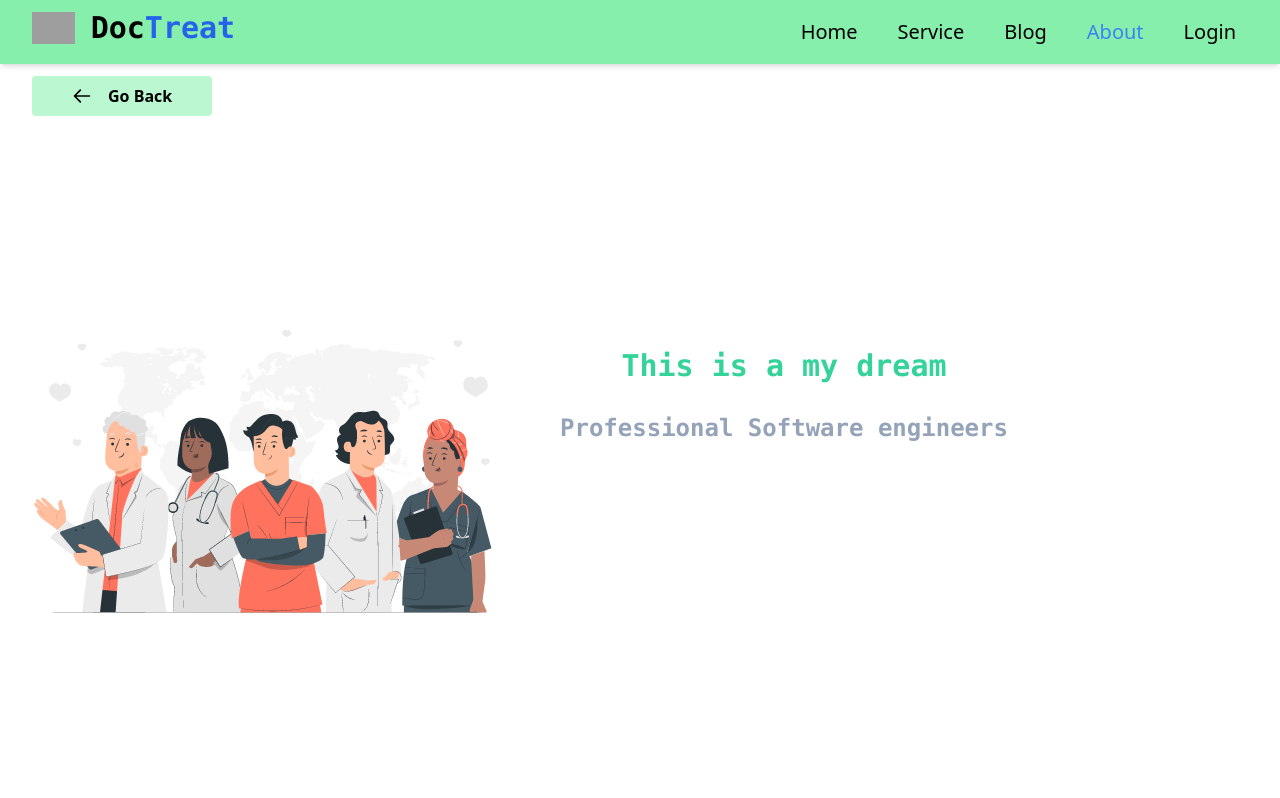
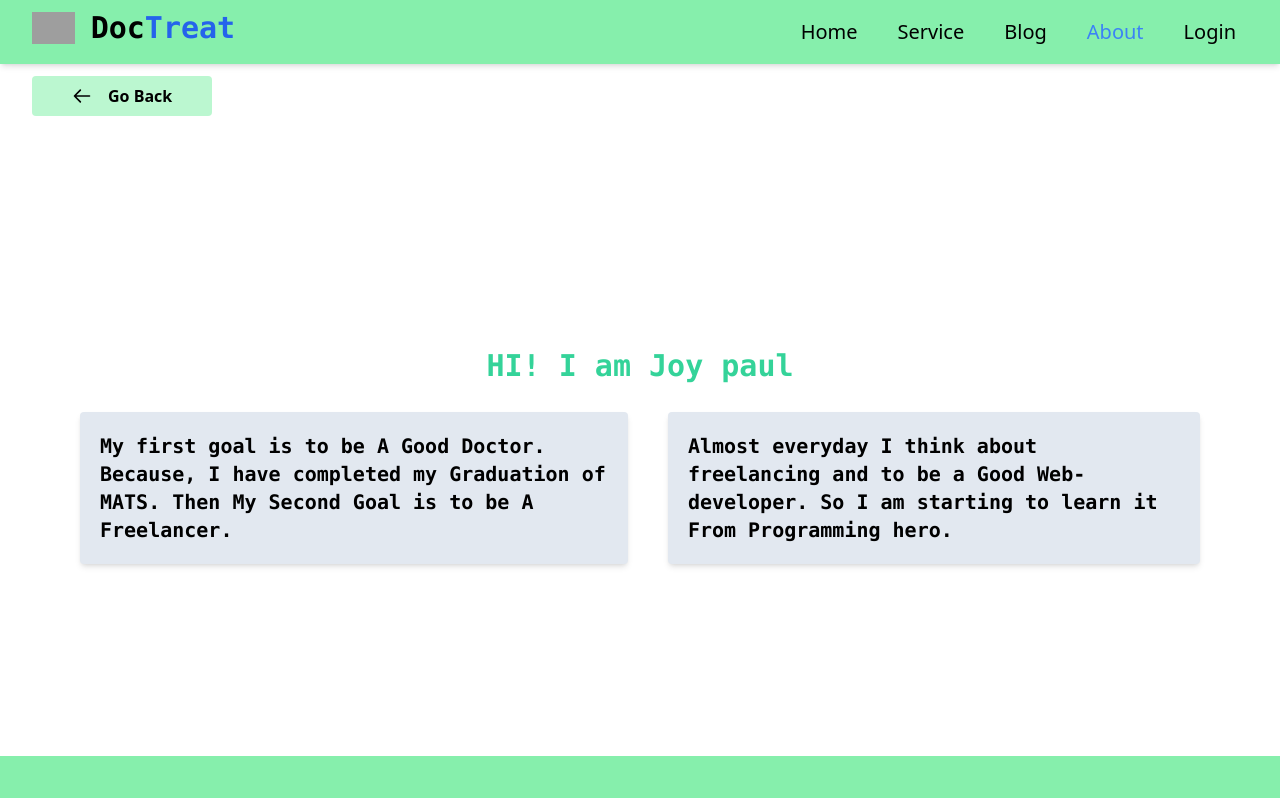
Before and after one commit to joypaul3592/Dcotor-managment-app, a React (Create React App) app: page /about in a window 1280 px wide. Shown: the top 798 px of the page. Built offline with nearby package versions, Linux system fonts and the light colour scheme; no server answers; grey boxes are pictures that could not be loaded.

Commit message:
adding about page my goal

```diff
--- a/src/Components/About/About.js
+++ b/src/Components/About/About.js
@@ -10,13 +10,16 @@ const About = () => {
             <div className='p-3'>
                 <button onClick={() => naviget(-1)} className='py-2 px-10  bg-green-200 rounded font-xl font-semibold flex items-center justify-between'> <ArrowLeftIcon className='w-5 mr-4'></ArrowLeftIcon>Go Back</button>
             </div>
-            <div className=' flex py-24'>
+            <div className=' py-24'>
 
-                <img src={DoctorsImage} alt="" />
+
 
                 <div className='md:px-10 order-2 md:order-none py-24'>
-                    <h1 className='text-emerald-400 font-mono text-3xl font-bold py-7'>This is a my dream </h1>
-                    <h1 className='text-slate-400 font-mono text-2xl font-bold'>Professional Software engineers</h1>
+                    <h1 className='text-emerald-400 font-mono text-3xl font-bold py-7'>HI! I am Joy paul</h1>
+                    <div className="flex">
+                        <h1 className=' font-mono text-xl font-bold bg-slate-200 mx-5 p-5 text-left rounded shadow-md'>My first goal is to be A Good Doctor. Because, I have completed my Graduation of MATS. Then My Second Goal is to be A Freelancer.</h1>
+                        <h1 className=' font-mono text-xl font-bold bg-slate-200 mx-5 p-5 text-left rounded shadow-md'>Almost everyday I think about freelancing and to be a Good Web-developer. So I am starting to learn it From Programming hero.</h1>
+                    </div>
                 </div>
             </div>
 
--- a/src/Components/UserLogin/Login/Login.js
+++ b/src/Components/UserLogin/Login/Login.js
@@ -3,15 +3,18 @@ import { useLocation, useNavigate } from 'react-router-dom';
 import SocialLogin from '../SocialLogin/SocialLogin';
 import { XIcon } from '@heroicons/react/outline'
 import auth from '../../Firebase/Firebase.init';
-import { useSignInWithEmailAndPassword } from 'react-firebase-hooks/auth';
+import { useSendPasswordResetEmail, useSignInWithEmailAndPassword } from 'react-firebase-hooks/auth';
 import { ToastContainer, toast } from 'react-toastify';
 import 'react-toastify/dist/ReactToastify.css';
+import Loading from '../../Sheared/Loading/Loading';
+
 
 const Login = () => {
 
 
 
     const [signInWithEmailAndPassword, user, loading, error,] = useSignInWithEmailAndPassword(auth);
+    const [sendPasswordResetEmail, sending, resetError] = useSendPasswordResetEmail(auth);
 
 
     const location = useLocation()
@@ -86,7 +89,18 @@ const Login = () => {
         }
     }, [error])
 
+    // for loading
 
+    if (loading) {
+        return <Loading></Loading>
+    }
+
+    // password reset
+    const resetPassword = async () => {
+        console.log(email);
+        await sendPasswordResetEmail(email);
+        toast('Sent Email')
+    }
 
 
     return (
@@ -113,6 +127,7 @@ const Login = () => {
                     <button onClick={handelLogin} className='w-1/2 bg-green-500 shadow-md py-2 text-2xl rounded text-white'>Log In</button>
                 </div>
                 <p className=' font-mono font-medium'>Create New Account? <span onClick={() => naviget('/signup')} className=' text-sky-700 cursor-pointer'>Sign Up</span></p>
+                <p className=' font-mono font-medium'>Forget Password? <span onClick={resetPassword} className=' text-sky-700 cursor-pointer'>Reset Password</span></p>
                 <SocialLogin></SocialLogin>
                 <ToastContainer />
             </div>
--- a/src/Components/UserLogin/SignUp/SignUp.js
+++ b/src/Components/UserLogin/SignUp/SignUp.js
@@ -6,13 +6,14 @@ import SocialLogin from '../SocialLogin/SocialLogin';
 import { XIcon } from '@heroicons/react/outline'
 import { ToastContainer, toast } from 'react-toastify';
 import 'react-toastify/dist/ReactToastify.css';
+import Loading from '../../Sheared/Loading/Loading';
 
 
 
 
 const SignUp = () => {
 
-    const [createUserWithEmailAndPassword, user, loading, error,] = useCreateUserWithEmailAndPassword(auth);
+    const [createUserWithEmailAndPassword, user, loading, error,] = useCreateUserWithEmailAndPassword(auth, { sendEmailVerification: true });
 
 
 
@@ -25,7 +26,6 @@ const SignUp = () => {
     const [emailError, setEmailError] = useState('');
     const [passError, setPassError] = useState('');
     const [comfirmPassError, setComfirmPassError] = useState('');
-
 
 
 
@@ -104,8 +104,10 @@ const SignUp = () => {
 
 
 
-
-
+    // For Loading
+    if (loading) {
+        return <Loading></Loading>
+    };
 
 
 
--- a/src/Components/UserLogin/SocialLogin/SocialLogin.js
+++ b/src/Components/UserLogin/SocialLogin/SocialLogin.js
@@ -4,6 +4,7 @@ import { useSignInWithGithub, useSignInWithGoogle } from 'react-firebase-hooks/a
 import { ToastContainer, toast } from 'react-toastify';
 import 'react-toastify/dist/ReactToastify.css';
 import { useNavigate } from 'react-router-dom';
+import Loading from '../../Sheared/Loading/Loading';
 
 const SocialLogin = () => {
     const naviget = useNavigate()
@@ -26,6 +27,9 @@ const SocialLogin = () => {
         toast('Congrass!! You Ase now Login')
     }
 
+    if (loading || Gitloading) {
+        return <Loading></Loading>
+    };
 
 
 
```
